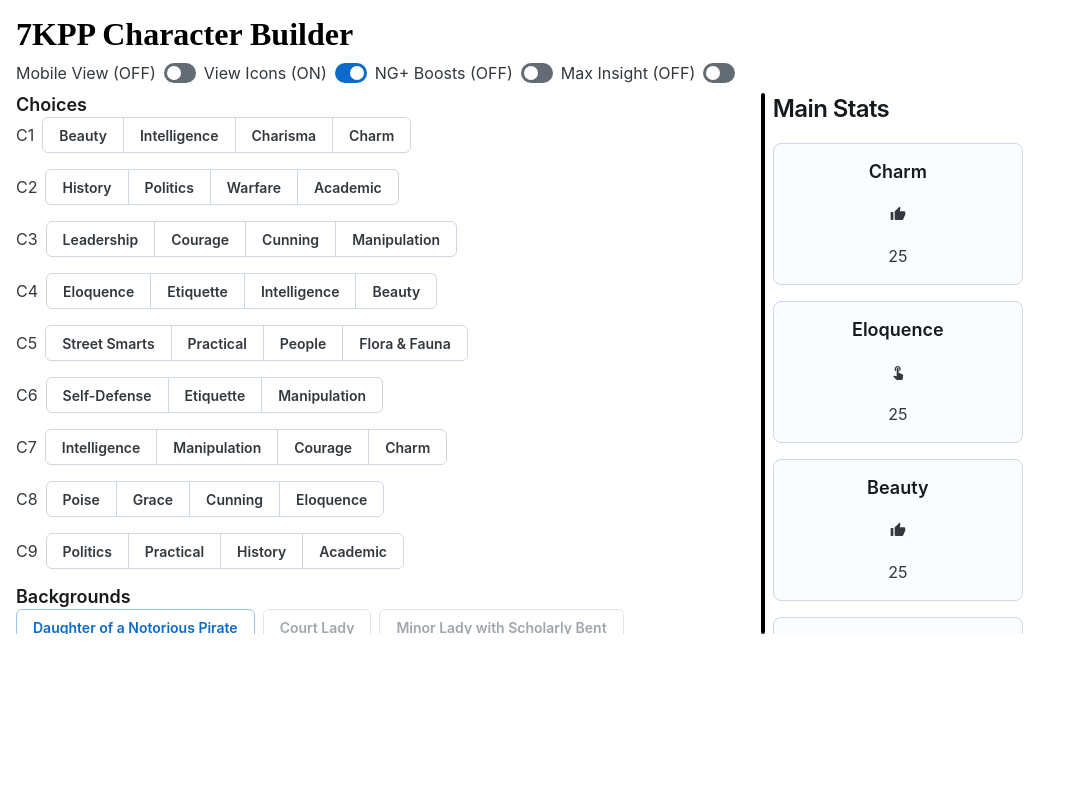
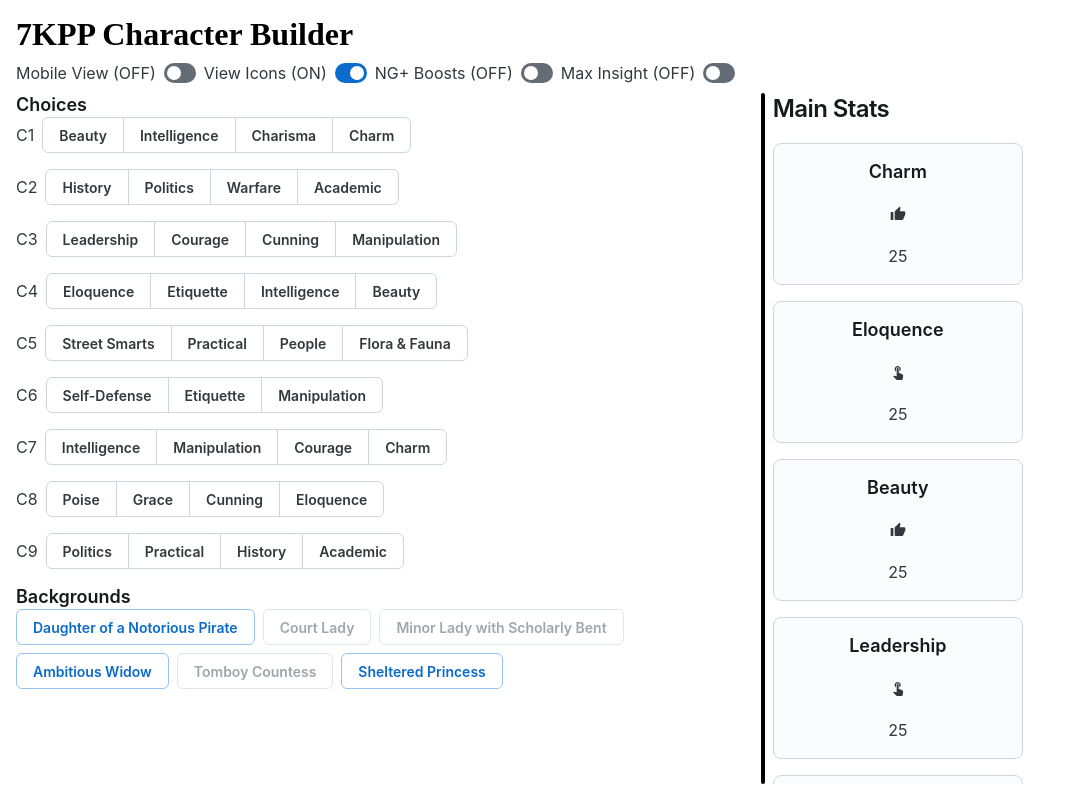
Before and after one commit to phpiiper/7kppcharbuilder, a Next.js app: page / in a window 1280 px wide. Shown: the whole page, without its empty margins (0-1070 px from the left). Built offline with nearby package versions, Linux system fonts and the light colour scheme.

Commit message:
Fixed page height dependent on mobile or not

```diff
--- a/app/globals.css
+++ b/app/globals.css
@@ -16,9 +16,7 @@ html {
   flex-direction: column;
   padding: 1rem;
   gap: 0.5rem;
-
-  height: calc(100vh - 150px);
-
+  height: 100vh;
   overflow: auto;
 }
 
@@ -88,4 +86,7 @@ html {
     width: calc(33% - 1rem);
     min-width: 120px;
   }
+  .page-content {
+    height: calc(100vh - 150px);
+  }
 }
```
